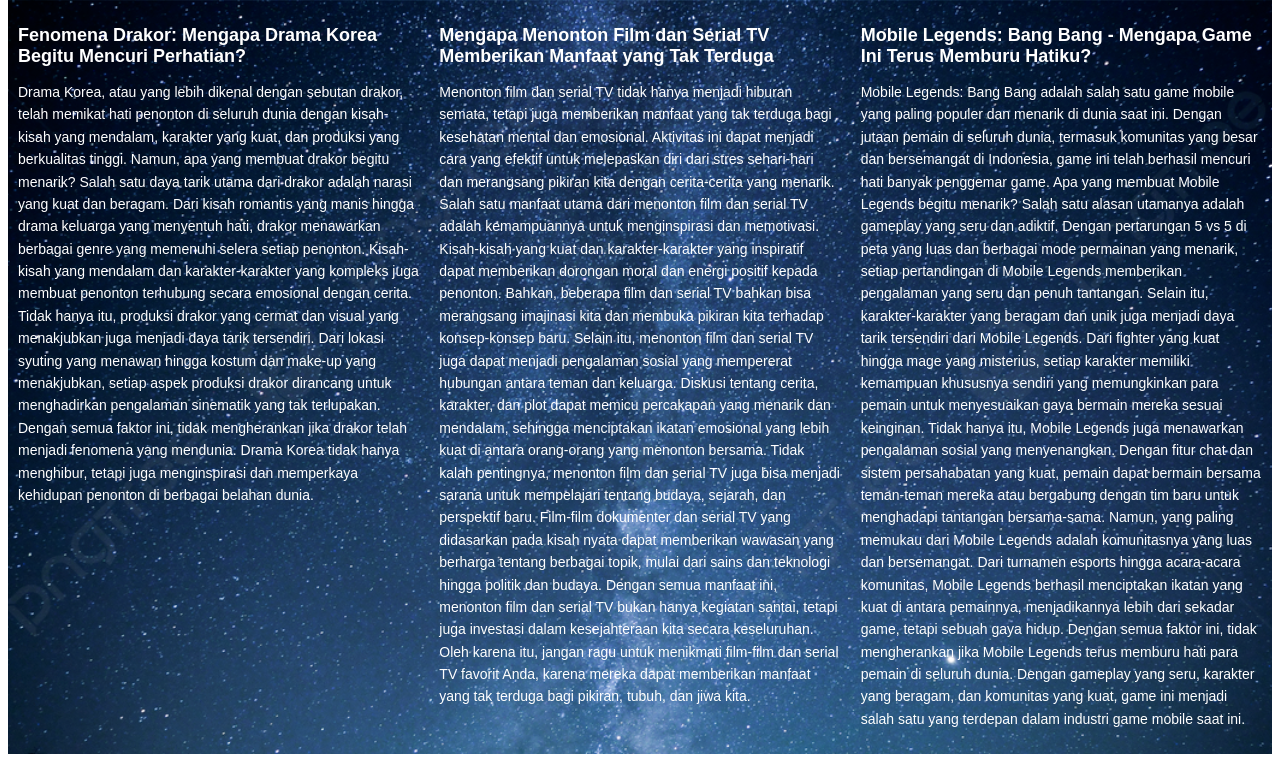
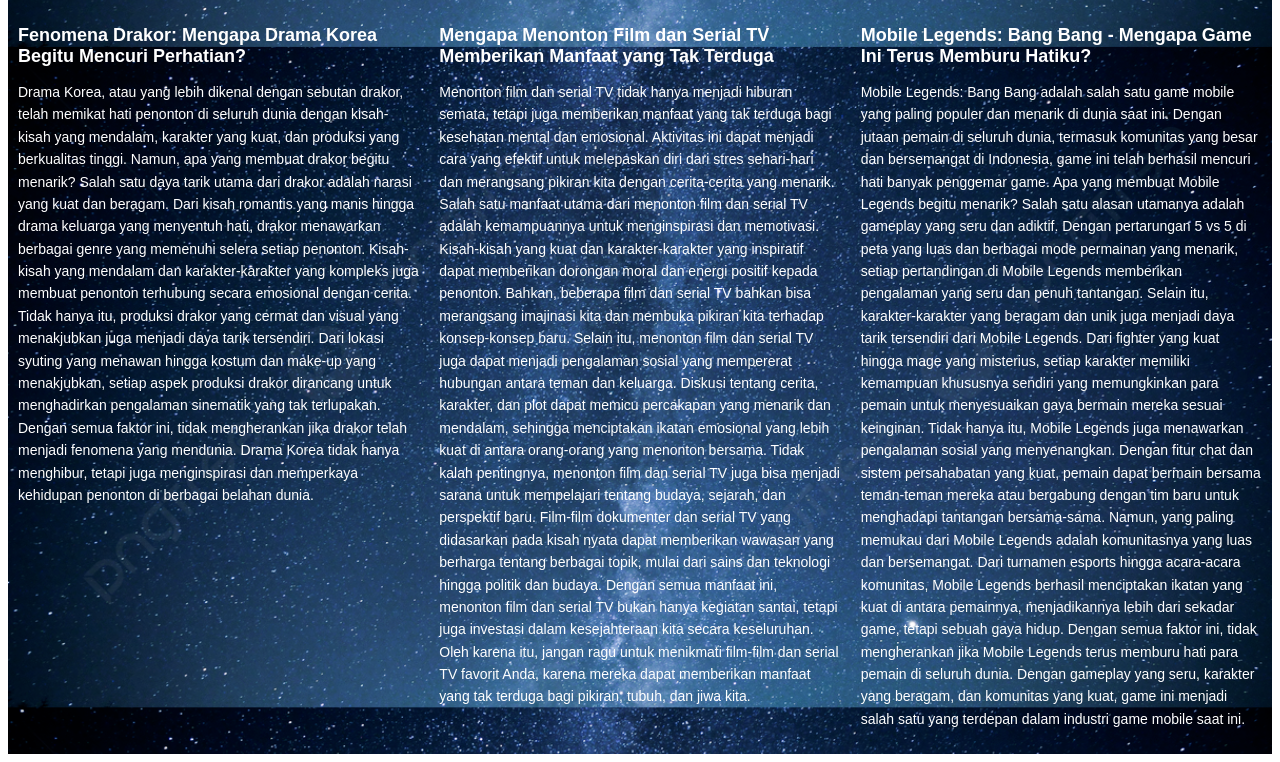
Before and after one commit to fiona0888/TIK2032-Project, a PHP site: page /blog.html in a window 1280 px wide. Shown: the part 72-834 px from the top of the page. Run offline with PHP 8.4, Linux system fonts and the light colour scheme.

Commit message:
Update menu.css

```diff
--- a/menu.css
+++ b/menu.css
@@ -47,7 +47,7 @@ header {
 
 main {
     background-image: url('background.jpg');
-    background-size: cover;
+    background-size: 100%;
     background-repeat: repeat;
     background-position: center;
     display: flex;
```
